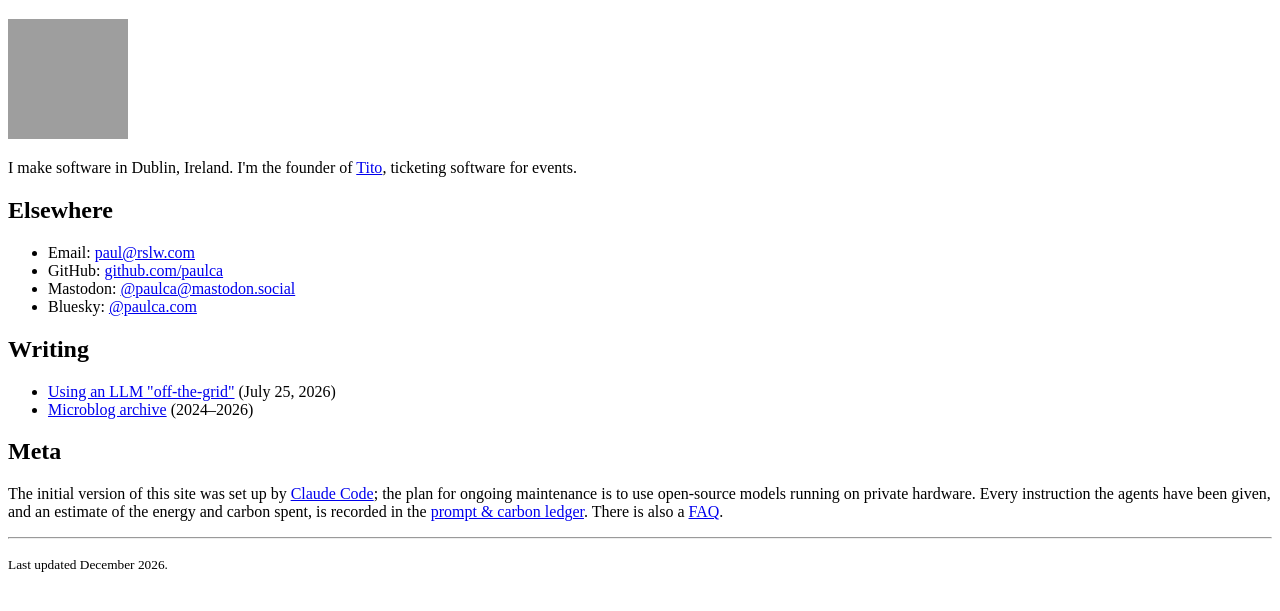
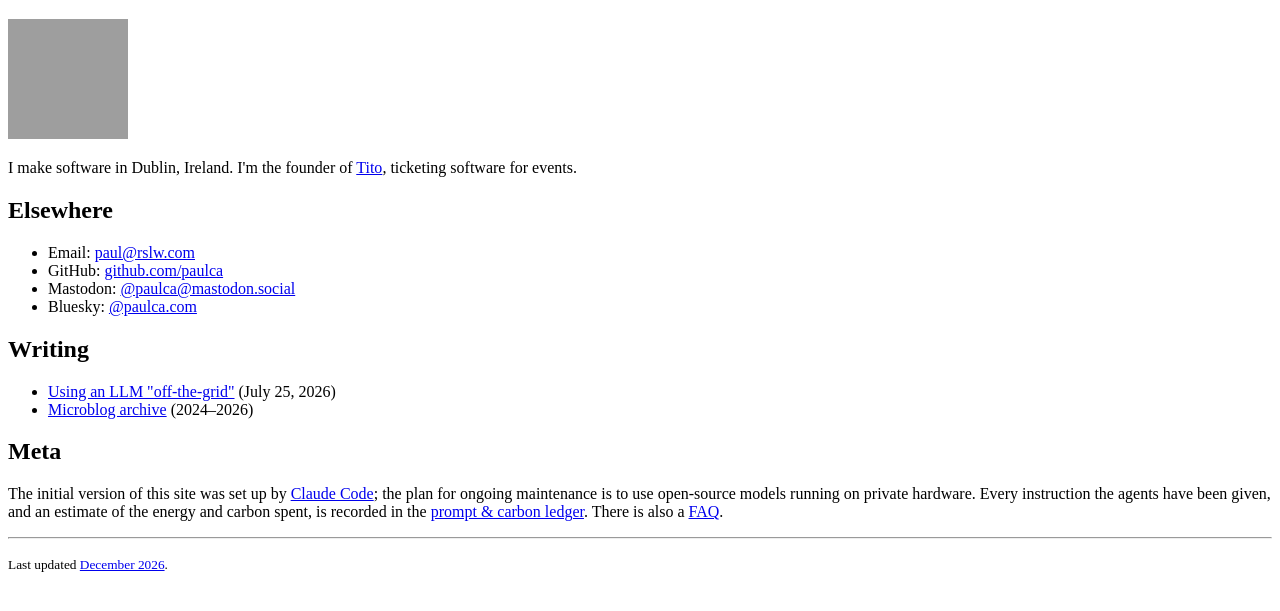
Before and after one commit to paulca/paulca.com, an Eleventy site: page src/index.njk in a window 1280 px wide. Shown: the part 61-672 px from the top of the page. Built offline with nearby package versions, Linux system fonts and the light colour scheme; Eleventy itself is replaced by a stand-in of ours; files that its build step writes are made by us from their sources; grey boxes are pictures that could not be loaded.

Commit message:
Link last updated to GitHub repo

```diff
--- a/src/index.njk
+++ b/src/index.njk
@@ -38,4 +38,4 @@ ledger</a>. There is also a <a href="/faq/">FAQ</a>.</p>
 
 <hr>
 
-<p><small>Last updated {{ buildDate | monthYear }}.</small></p>
+<p><small>Last updated <a href="https://github.com/paulca/paulca.com">{{ buildDate | monthYear }}</a>.</small></p>
```
Also changed, not shown: docs/index.html.
